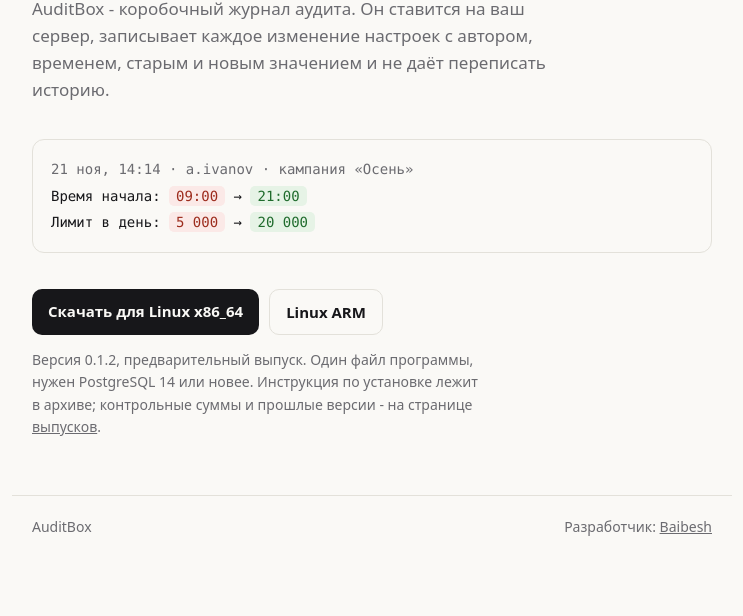
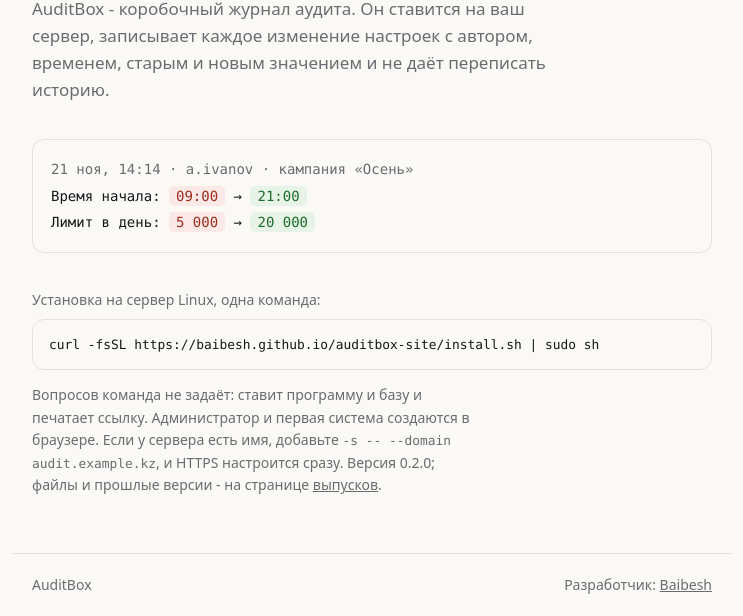
Before and after one commit to baibesh/auditbox-site, a plain HTML site: page index.html in a window 1280 px wide. Shown: the part 256-872 px from the top of the page, without its empty margins (268-1011 px from the left). Before the commit the page ends 814 px from the top, so only its background shows below. Drawn offline with Linux system fonts and the light colour scheme.

Commit message:
One-command install on the site

```diff
--- a/index.html
+++ b/index.html
@@ -39,6 +39,8 @@
   .button { display: inline-block; padding: 10px 16px; border-radius: 10px; background: var(--ink); color: var(--bg); text-decoration: none; font-weight: 600; font-size: 15px; }
   .button.quiet { background: transparent; color: var(--ink); border: 1px solid var(--line); }
   .small { font-size: 14px; }
+  .cmd { margin: 0 0 14px; padding: 14px 16px; border: 1px solid var(--line); border-radius: 12px; overflow-x: auto; font: 14px/1.5 ui-monospace, SFMono-Regular, Menlo, monospace; color: var(--ink); }
+  code { font-family: ui-monospace, SFMono-Regular, Menlo, monospace; font-size: .92em; }
   a { color: inherit; }
   footer { max-width: 720px; width: 100%; margin: 0 auto; padding: 20px; border-top: 1px solid var(--line); font-size: 14px; color: var(--muted); display: flex; gap: 16px; flex-wrap: wrap; justify-content: space-between; }
 </style>
@@ -53,11 +55,9 @@
     <div>Время начала: <span class="old">09:00</span> → <span class="new">21:00</span></div>
     <div>Лимит в день: <span class="old">5 000</span> → <span class="new">20 000</span></div>
   </div>
-  <div class="get">
-    <a class="button" href="https://github.com/baibesh/auditbox-site/releases/download/v0.1.2/auditbox-0.1.2-linux-x86_64.tar.gz">Скачать для Linux x86_64</a>
-    <a class="button quiet" href="https://github.com/baibesh/auditbox-site/releases/download/v0.1.2/auditbox-0.1.2-linux-aarch64.tar.gz">Linux ARM</a>
-  </div>
-  <p class="small">Версия 0.1.2, предварительный выпуск. Один файл программы, нужен PostgreSQL 14 или новее. Инструкция по установке лежит в архиве; контрольные суммы и прошлые версии - на странице <a href="https://github.com/baibesh/auditbox-site/releases">выпусков</a>.</p>
+  <p class="small" style="margin-bottom:8px">Установка на сервер Linux, одна команда:</p>
+  <pre class="cmd"><code>curl -fsSL https://baibesh.github.io/auditbox-site/install.sh | sudo sh</code></pre>
+  <p class="small">Вопросов команда не задаёт: ставит программу и базу и печатает ссылку. Администратор и первая система создаются в браузере. Если у сервера есть имя, добавьте <code>-s -- --domain audit.example.kz</code>, и HTTPS настроится сразу. Версия 0.2.0; файлы и прошлые версии - на странице <a href="https://github.com/baibesh/auditbox-site/releases">выпусков</a>.</p>
 </main>
 <footer>
   <span>AuditBox</span>
```
Also changed, not shown: 1 other file.
